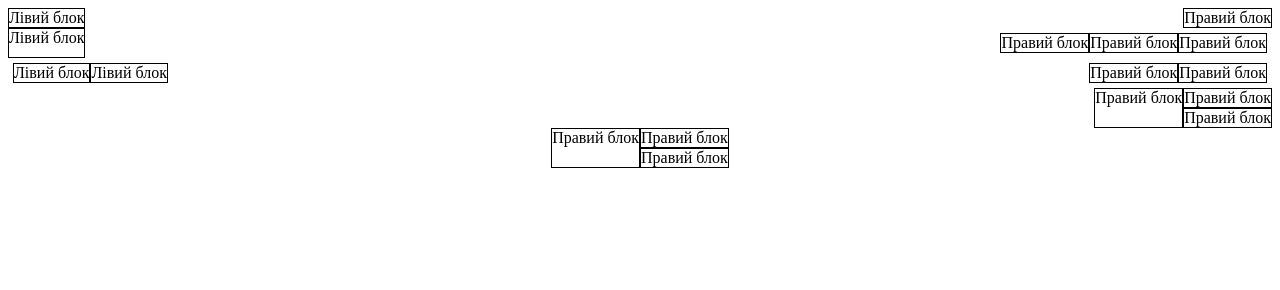
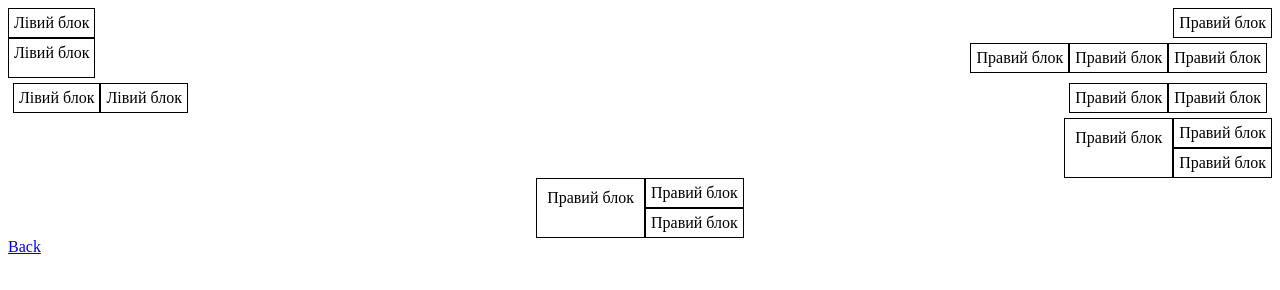
Before and after one commit to buzulanandrew525/home_work_08, a plain HTML site: page float/flex/index.html in a window 1280 px wide. Drawn offline with Linux system fonts and the light colour scheme.

Commit message:
fixed errors in the project

```diff
--- a/flex/index.html
+++ b/float/flex/index.html
@@ -35,7 +35,7 @@
     <div class="container--special">
         <div class="special">
             <div class="block special__right">Правий блок</div>
-            <div class="block special__right"></div>
+
         </div>
         <div class="block grouping--special">
             <div class="block grouping__right--special">Правий блок</div>
@@ -46,12 +46,15 @@
     <div class="end">
         <div class="special">
             <div class="block special__right">Правий блок</div>
-            <div class="block special__right"></div>
+
         </div>
         <div class="block grouping--special">
             <div class="block grouping__right--special">Правий блок</div>
             <div class="block grouping__right--special">Правий блок</div>
         </div>
     </div>
+
+
+    <a href="..//index.html">Back</a>
 </body>
 </html>
--- a/flex/style.css
+++ b/float/flex/style.css
@@ -36,3 +36,15 @@
     display: flex;
     justify-content: center;
 }
+
+.grouping__right,
+.left,
+.right,
+.grouping__right--special {
+    padding: 5px;
+}
+
+
+.special__right {
+    padding: 10px;
+}
```
Also changed, not shown: float/index.html (+3 -0 lines).
